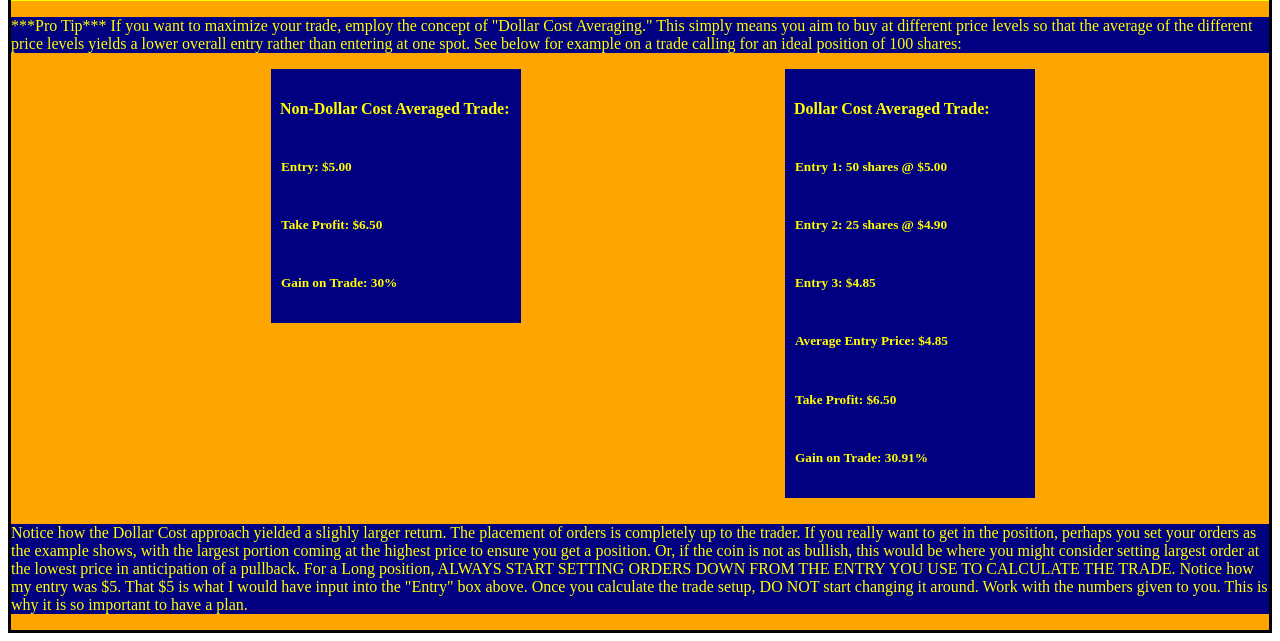
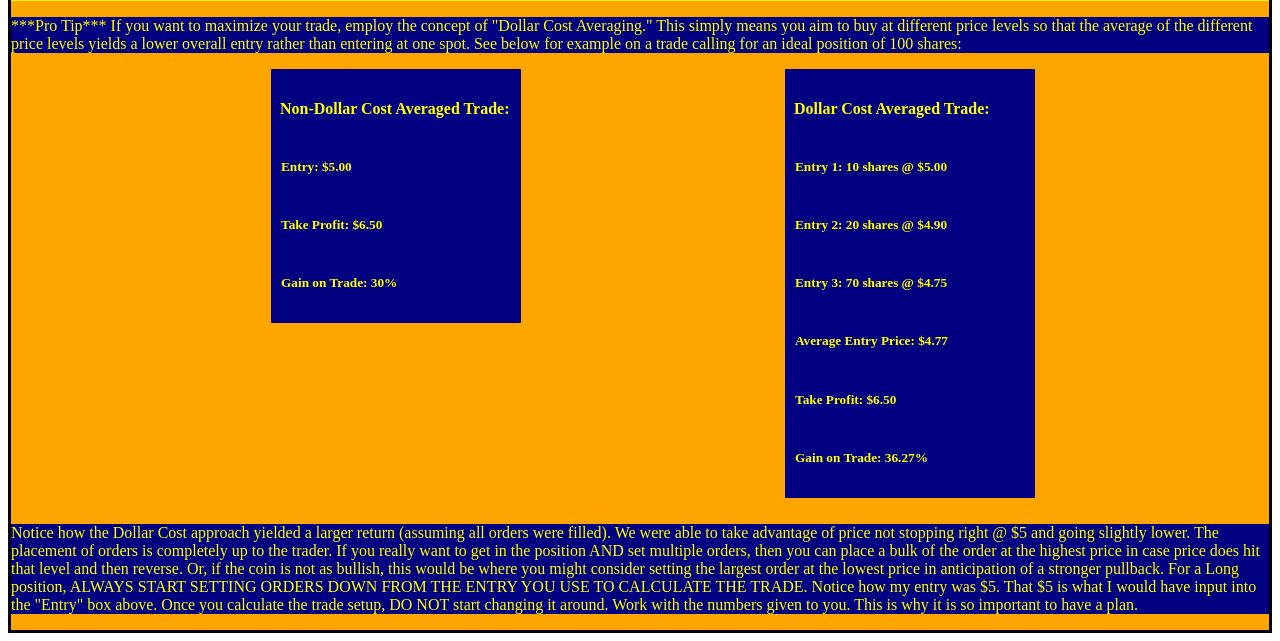
Before and after one commit to MrGraves1986/trading_pro, a Django app: page /calculate in a window 1280 px wide. Shown: the part 700-1341 px from the top of the page. Run offline with Django 4.2, Linux system fonts and the light colour scheme.

Commit message:
cleaned up philosophy page, hammered out details on calculator page

```diff
--- a/trading_pro_app/static/css/style.css
+++ b/trading_pro_app/static/css/style.css
@@ -163,3 +163,8 @@ h5 {
     color: yellow;
     padding: 10px;
 }
+
+#philosophy {
+    background-color: navy;
+    padding: 5px;
+}
--- a/trading_pro_app/templates/calculator.html
+++ b/trading_pro_app/templates/calculator.html
@@ -68,14 +68,14 @@
         </div>
         <div class="trade">
             <h4 class="pupper">Dollar Cost Averaged Trade:</h4>
-            <h5>Entry 1: 50 shares @ $5.00</h5>
-            <h5>Entry 2: 25 shares @ $4.90</h5>
-            <h5>Entry 3: $4.85</h5>
-            <h5>Average Entry Price: $4.85</h5>
+            <h5>Entry 1: 10 shares @ $5.00</h5>
+            <h5>Entry 2: 20 shares @ $4.90</h5>
+            <h5>Entry 3: 70 shares @ $4.75</h5>
+            <h5>Average Entry Price: $4.77</h5>
             <h5>Take Profit: $6.50</h5>
-            <h5>Gain on Trade: 30.91%</h5>
+            <h5>Gain on Trade: 36.27%</h5>
         </div>
-        <p>Notice how the Dollar Cost approach yielded a slighly larger return. The placement of orders is completely up to the trader. If you really want to get in the position, perhaps you set your orders as the example shows, with the largest portion coming at the highest price to ensure you get a position. Or, if the coin is not as bullish, this would be where you might consider setting largest order at the lowest price in anticipation of a pullback. For a Long position, ALWAYS START SETTING ORDERS DOWN FROM THE ENTRY YOU USE TO CALCULATE THE TRADE. Notice how my entry was $5. That $5 is what I would have input into the "Entry" box above. Once you calculate the trade setup, DO NOT start changing it around. Work with the numbers given to you. This is why it is so important to have a plan.</p>
+        <p>Notice how the Dollar Cost approach yielded a larger return (assuming all orders were filled). We were able to take advantage of price not stopping right @ $5 and going slightly lower. The placement of orders is completely up to the trader. If you really want to get in the position AND set multiple orders, then you can place a bulk of the order at the highest price in case price does hit that level and then reverse. Or, if the coin is not as bullish, this would be where you might consider setting the largest order at the lowest price in anticipation of a stronger pullback. For a Long position, ALWAYS START SETTING ORDERS DOWN FROM THE ENTRY YOU USE TO CALCULATE THE TRADE. Notice how my entry was $5. That $5 is what I would have input into the "Entry" box above. Once you calculate the trade setup, DO NOT start changing it around. Work with the numbers given to you. This is why it is so important to have a plan.</p>
     </div>
 </body>
 </html>
--- a/trading_pro_app/templates/philosophy.html
+++ b/trading_pro_app/templates/philosophy.html
@@ -21,8 +21,9 @@
             <li><a href="">Trade Journal</a></li>
         </ul>
         <h2 id="opener">Trading can get increasingly complex without venturing too far in which is why I aim to simplify things. If you can remember a few basic principles, you will lay a solid foundation for profitable trading. 1 & 2 are the most important and the rest are in no particular order.</h2>
-        <h3>1. If you aren't prepared to develop and implement a risk-management plan, then stop right now.</h3>
-        <h3>2. Develop and implement a risk-management system (I will explain this on the position size calculator page).</h3>
+        <div id="philosophy">
+            <h3>1. If you aren't prepared to develop and implement a risk-management plan, then stop right now This will without a doubt be the most crucial component of your trading game.</h3>
+            <h3>2. Develop and implement a risk-management system (I will explain this on the position size calculator page). There is no sense in learning to earn crypto through trading if you can't hang onto it.</h3>
             <h3>3. Create and stick to your plan. This is so crucial and is something most people have to learn the hard way.</h3>
             <h3>4. Don't chase trades.</h3>
             <h3>5. Ignore the noise because there is a lot of it out there. Remember that the goal isn't to catch the bottom and top of every trade. It is about slicing off a piece of the action in between the bottom and the top</h3>
@@ -30,6 +31,7 @@
             <h3>7. Keep things simple. As you will learn, there are a host of indicators out there which can be employed in a strategy but it doesn't mean you need to watch more than a few. This is a great place to get lost but I would encourage you to look around at a variety of them to see what makes the most sense to you.</h3>
             <h3>8. You can't predict price, so don't try to. Remember that trading is more about having a game plan at different levels should price visit that area of interest and maintaining capital through losing trades.</h3>
         </div>
+    </div>
 
 </body>
 </html>
```
Also changed, not shown: db.sqlite3. Lines whose indentation alone changed are shown as unchanged.
